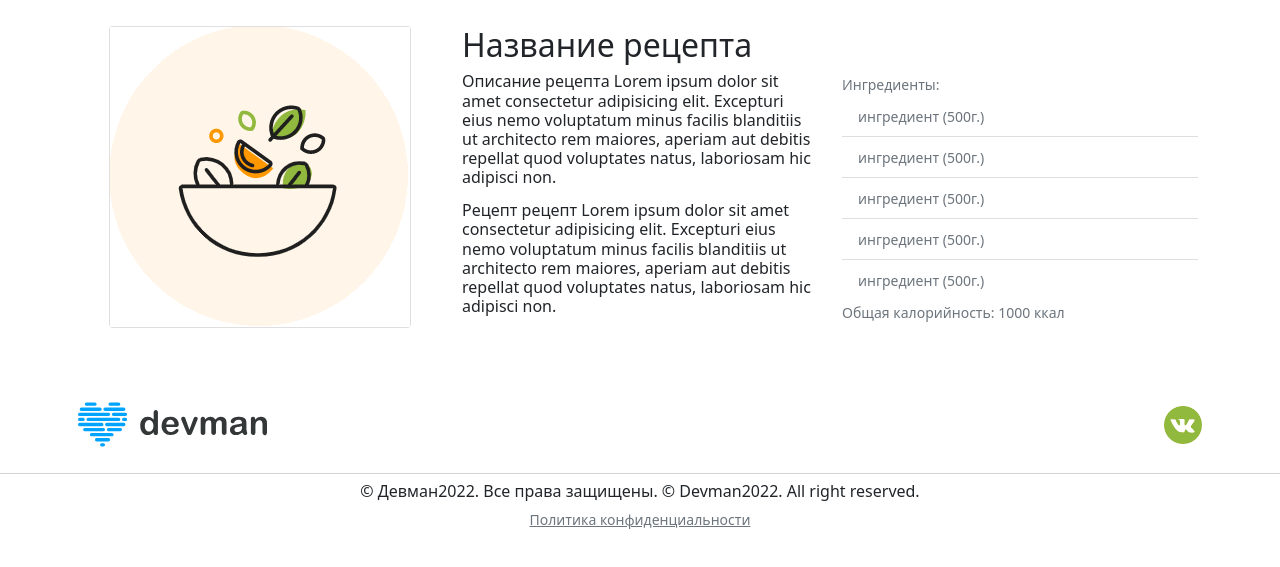
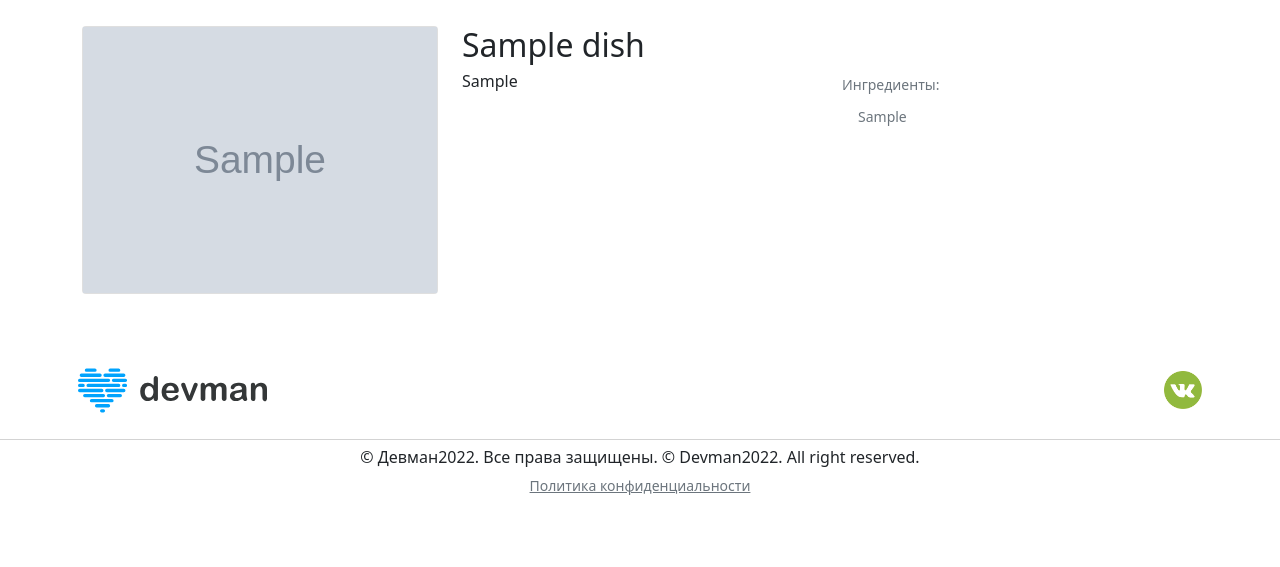
Before and after one commit to DKonst21/food_plan, a Django app: a page that uses templates/card2.html in a window 1280 px wide. Shown: the part 81-648 px from the top of the page. Run offline with Django 4.2, Linux system fonts and the light colour scheme; tables that the repository leaves empty hold one stand-in row (values such as "Sample post"); grey boxes marked "Sample" are stand-in pictures.

Commit message:
Reworked recipe card

```diff
--- a/templates/card2.html
+++ b/templates/card2.html
@@ -1,3 +1,5 @@
+{% load static %}
+
 <!DOCTYPE html>
 <html lang="en">
 
@@ -7,15 +9,15 @@
     <meta name="viewport" content="width=device-width, initial-scale=1.0">
     <link href="https://cdn.jsdelivr.net/npm/bootstrap@5.0.2/dist/css/bootstrap.min.css" rel="stylesheet"
         integrity="sha384-EVSTQN3/azprG1Anm3QDgpJLIm9Nao0Yz1ztcQTwFspd3yD65VohhpuuCOmLASjC" crossorigin="anonymous">
-    <link rel="stylesheet" href="style.css">
+    <link rel="stylesheet" href="{% static "style.css" %}">
     <title>План питания на неделю, меню, рецепты, список покупок. Классическое меню, безуглеводное меню</title>
 </head>
 <body>
     <header>
         <nav class="navbar navbar-expand-md navbar-light fixed-top navbar__opacity">
             <div class="container">
-                <a class="navbar-brand" href="#">
-                    <img src="img/logo.8d8f24edbb5f.svg" height="55" width="189" alt="">
+                <a class="navbar-brand" href="{% url "index" %}">
+                    <img src="{% static "img/logo.8d8f24edbb5f.svg" %}" height="55" width="189" alt="">
                 </a>
                 <button class="btn btn-outline-success me-2 shadow-none foodplan_green foodplan__border_green">Назад</button>
             </div>
@@ -27,30 +29,20 @@
                 <div class="row">
                     <div class="col-12 col-md-4 d-flex justify-content-center">
                         <div class="card foodplan__card_borderless">
-                            <img src="img/circle1.png" alt="">
+                            <img src="{{ MEDIA_URL }}{{ recipe.image }}" alt="{{ recipe.name }}">
                         </div>
                     </div>
                     <div class="col-12 col-md-8 d-flex flex-column justify-content-between">
                         <div class="row">
-                            <h2>Название рецепта</h2>
+                            <h2>{{ recipe.name }}</h2>
                             <div class="col-12 col-sm-6 d-flex flex-column justify-content-between">
-                                <h6>Описание рецепта Lorem ipsum dolor sit amet consectetur adipisicing elit. Excepturi eius nemo voluptatum minus
-                                    facilis blanditiis ut architecto rem maiores, aperiam aut debitis repellat quod voluptates natus, laboriosam hic
-                                    adipisci non.</h6>
-                                <h6>Рецепт рецепт Lorem ipsum dolor sit amet consectetur adipisicing elit. Excepturi eius nemo voluptatum minus
-                                    facilis blanditiis ut architecto rem maiores, aperiam aut debitis repellat quod voluptates natus, laboriosam hic
-                                    adipisci non.</h6>
+                                <h6>{{ recipe.recipe }}</h6>
                             </div>
                             <div class="col-12 col-sm-6">
                                 <small class="link-secondary">Ингредиенты:</small>
                                 <ul class="list-group list-group-flush">
-                                    <li class="list-group-item disabled"><small>ингредиент (500г.)</small></li>
-                                    <li class="list-group-item disabled"><small>ингредиент (500г.)</small></li>
-                                    <li class="list-group-item disabled"><small>ингредиент (500г.)</small></li>
-                                    <li class="list-group-item disabled"><small>ингредиент (500г.)</small></li>
-                                    <li class="list-group-item disabled"><small>ингредиент (500г.)</small></li>
+                                    <li class="list-group-item disabled"><small>{{ recipe.ingredients }}</small></li>
                                 </ul>
-                                <small class="link-secondary">Общая калорийность: 1000 ккал</small>
                             </div>
                         </div>
                     </div>
@@ -61,12 +53,12 @@
     <footer>
         <nav class="navbar navbar-expand-md navbar-light mt-5">
             <div class="container p-2">
-                <a class="navbar-brand" href="#">
-                    <img src="img/logo.8d8f24edbb5f.svg" height="55" width="189" alt="">
+                <a class="navbar-brand" href="{% url "index" %}">
+                    <img src="{% static "img/logo.8d8f24edbb5f.svg" %}" height="55" width="189" alt="">
                 </a>
                 <div class="footer__sideBtns d-flex">
                     <a href="#">
-                        <img src="img/vk.png" height="38" width="auto" alt="">
+                        <img src="{% static "img/vk.png" %}" height="38" width="auto" alt="">
                     </a>
                 </div>
             </div>
```
